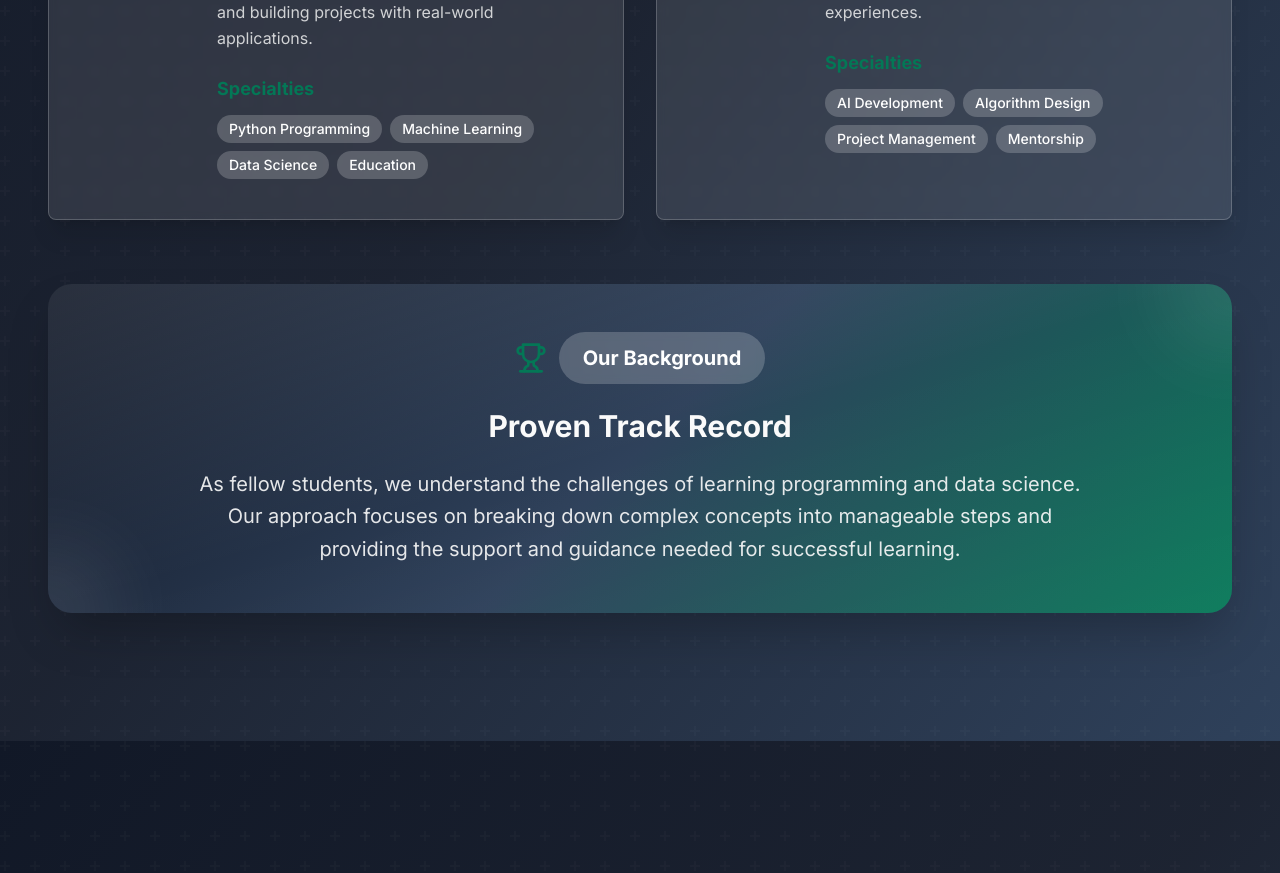
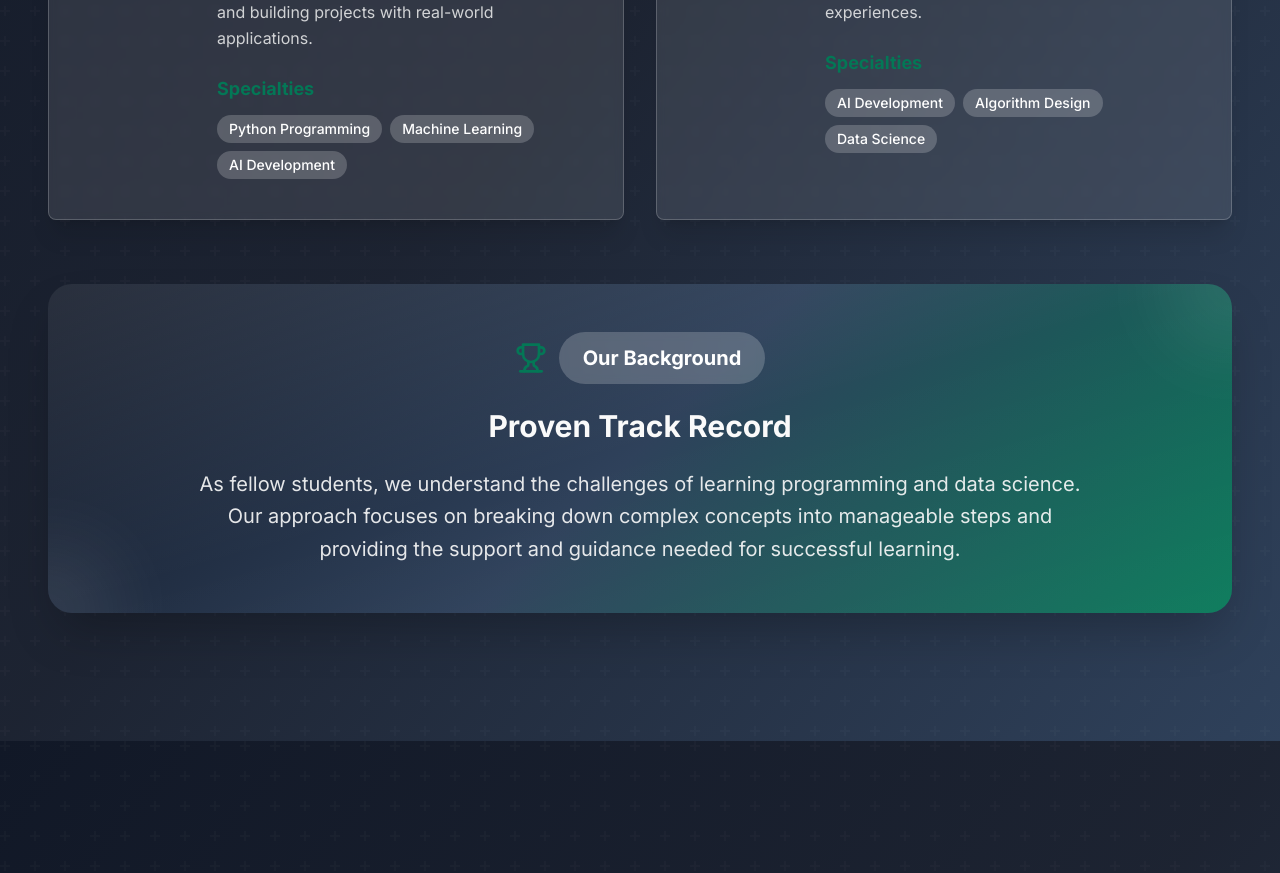
Before and after one commit to NikhilKonduru8/python-ai-summer-course, a React (Vite) app: page / in a window 1280 px wide. Shown: the part 3460-4333 px from the top of the page. Built offline with nearby package versions, Linux system fonts and the light colour scheme.

Commit message:
Update instructor specialties
Update the specialties listed for Nikhil Konduru and Arnav Garg.

```diff
--- a/src/components/Instructor.tsx
+++ b/src/components/Instructor.tsx
@@ -13,7 +13,7 @@ const Instructor = () => {
       goal: "Making data science and ML accessible through practical, hands-on learning.",
       avatar: "👨‍💻",
       email: "nikhilkonduru8@gmail.com",
-      specialties: ["Python Programming", "Machine Learning", "Data Science", "Education"]
+      specialties: ["Python Programming", "Machine Learning", "AI Development"]
     },
     {
       name: "Arnav Garg",
@@ -22,7 +22,7 @@ const Instructor = () => {
       goal: "Empowering fellow students with technology skills.",
       avatar: "👨‍🎓",
       email: "gargarnav10@gmail.com",
-      specialties: ["AI Development", "Algorithm Design", "Project Management", "Mentorship"]
+      specialties: ["AI Development", "Algorithm Design", "Data Science"]
     }
   ];
 
```
